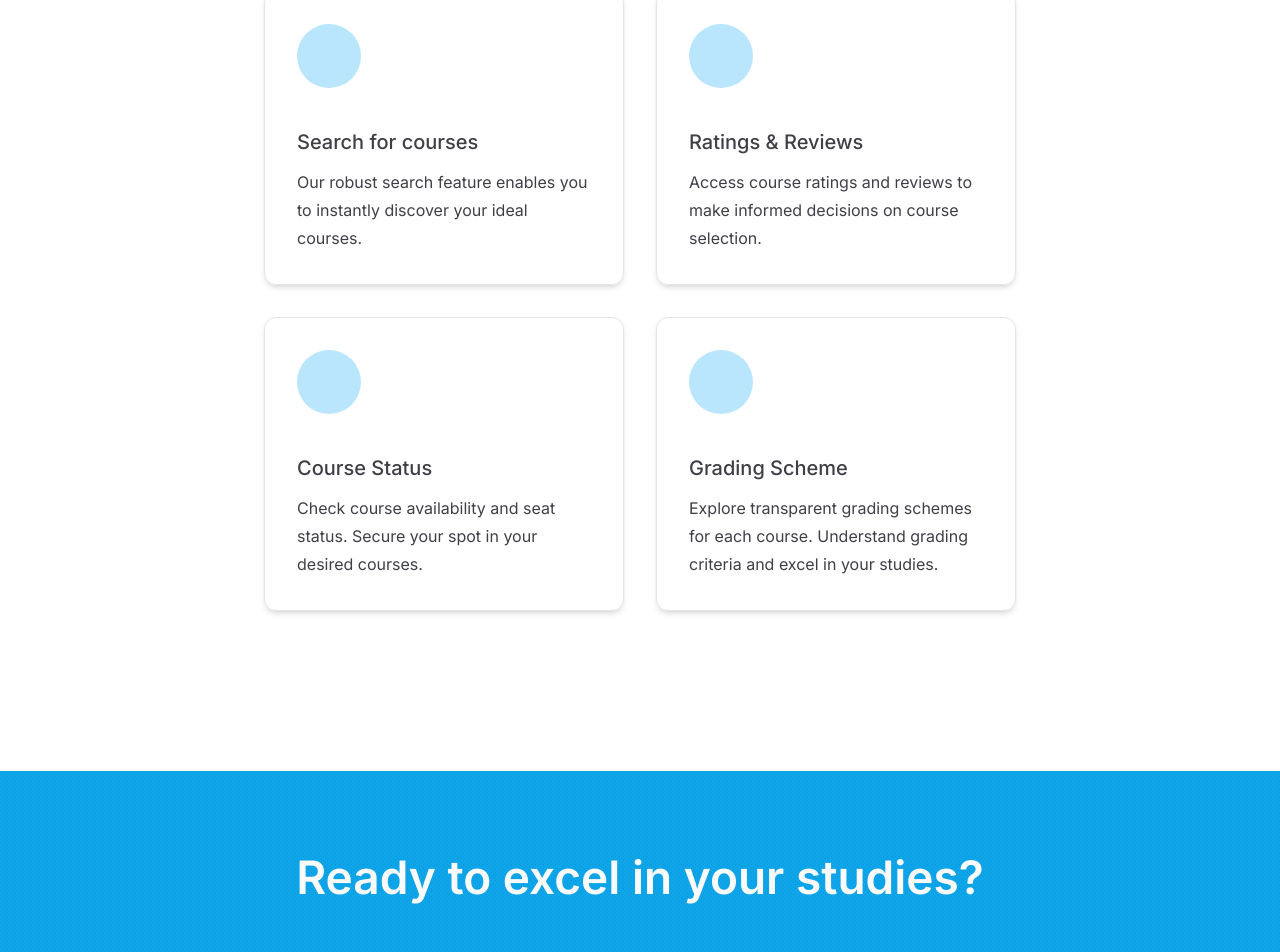
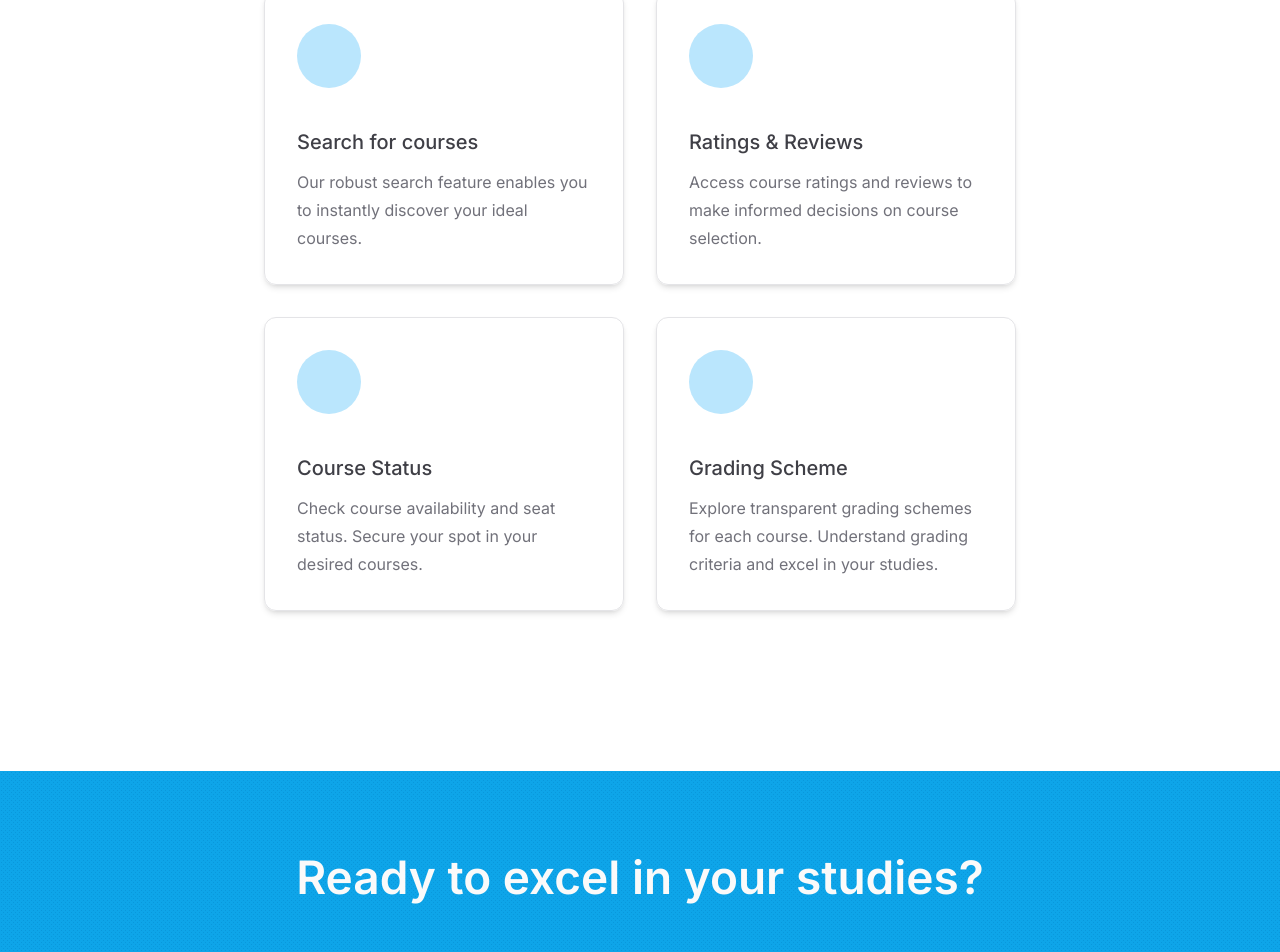
Before and after one commit to CarboxyDev/CourseInsider, a Next.js app: page / in a window 1280 px wide. Shown: the part 1567-2519 px from the top of the page. Built offline with nearby package versions, Linux system fonts and the light colour scheme; no server answers; some icons are missing; what tailwindcss-debug-screens would draw is missing.

Commit message:
Change the font color of content in features section

```diff
--- a/src/components/home/Features.tsx
+++ b/src/components/home/Features.tsx
@@ -32,7 +32,7 @@
           </div>
           <div className="mt-10">
             <h4 className="text-xl font-medium text-zinc-700">{title}</h4>
-            <p className="mt-3 text-base leading-7 text-zinc-700">{content}</p>
+            <p className="mt-3 text-base leading-7 text-zinc-500">{content}</p>
           </div>
         </div>
       </div>
```
